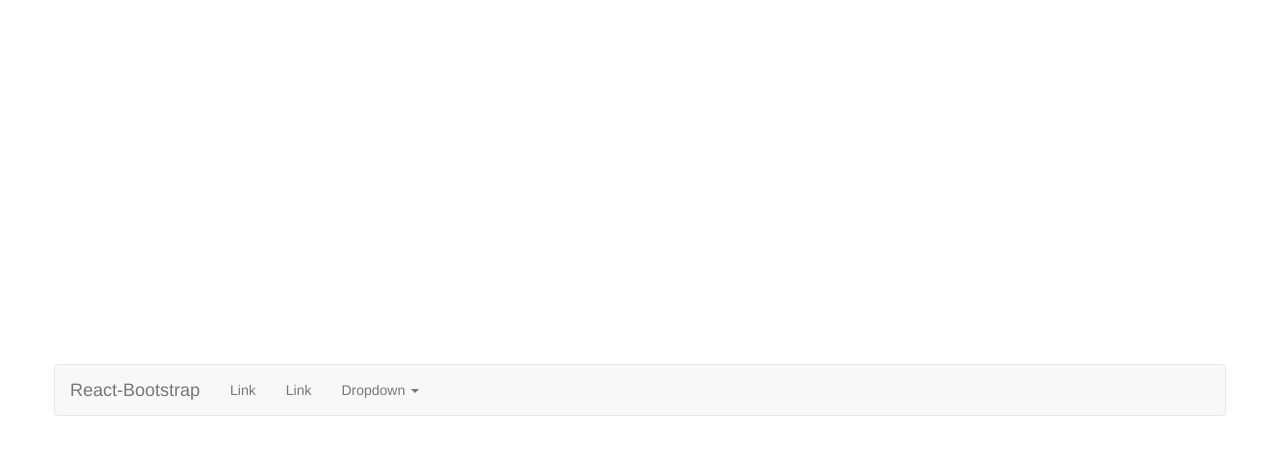
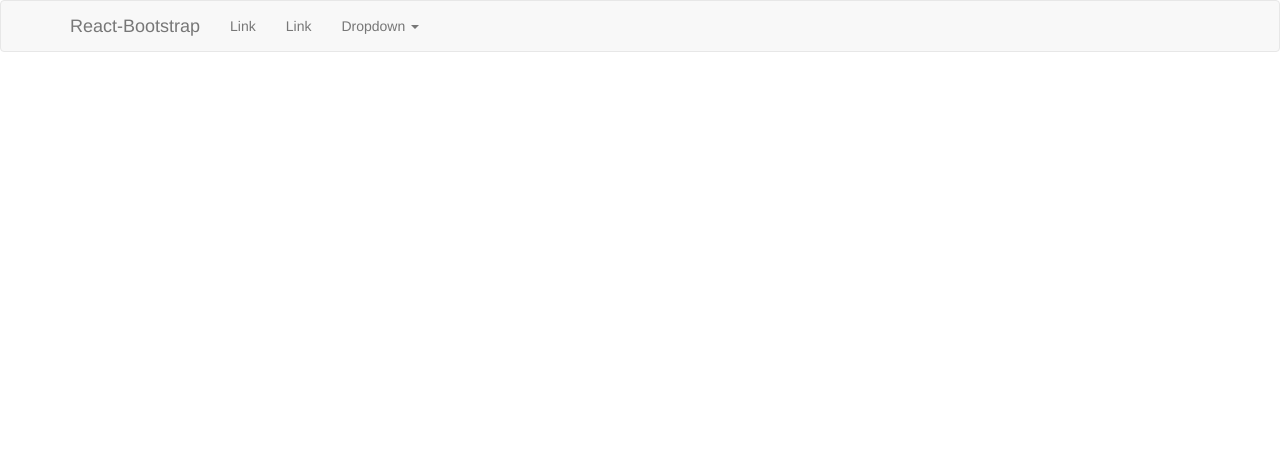
Before and after one commit to einsteinreloaded/Project-L, a React app: page / in a window 1280 px wide. Shown: the top 454 px of the page. Built offline with nearby package versions, Linux system fonts and the light colour scheme.

Commit message:
navbar style issue fix

```diff
--- a/src/components/Header/styles.scss
+++ b/src/components/Header/styles.scss
@@ -30,13 +30,3 @@
     transform: translate(-150px, 0);
   }
 }
-
-html, body {
-  height: 100%;
-}
-
-body {
-  display: flex;
-  align-items: center;
-  justify-content: center;
-}
```
